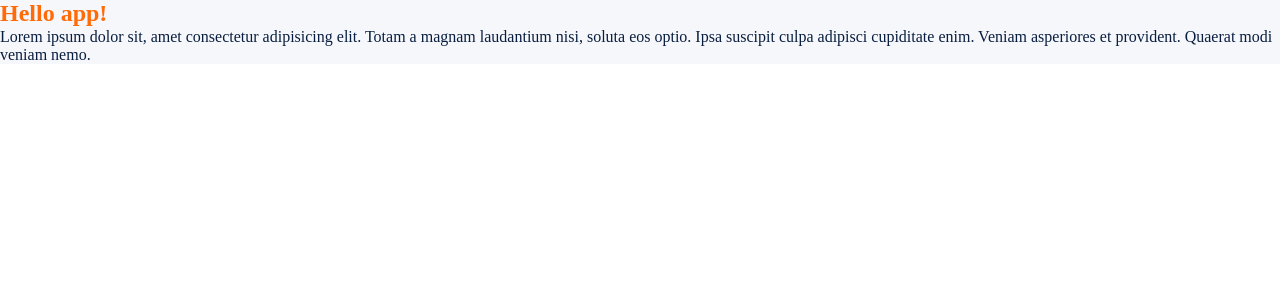
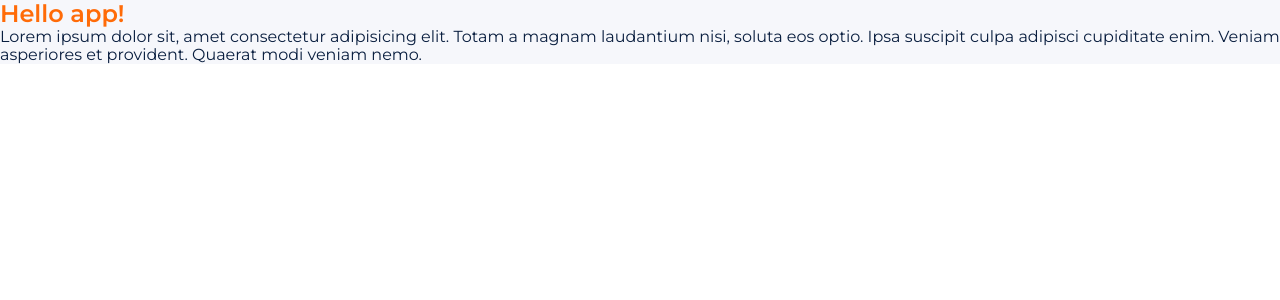
Before and after one commit to VitaliyZavgorodniy/book-read-frontend, a React (Create React App) app: page / in a window 1280 px wide. Shown: the top 300 px of the page. Built offline with nearby package versions, Linux system fonts and the light colour scheme.

Commit message:
added fonts

```diff
--- /dev/null
+++ b/src/fonts.css
@@ -0,0 +1,2 @@
+@import url('https://fonts.googleapis.com/css2?family=Montserrat:wght@300;400;500;600&display=swap');
+@import url('https://fonts.googleapis.com/css2?family=Abril+Fatface&display=swap');
--- a/src/index.css
+++ b/src/index.css
@@ -5,6 +5,7 @@
 }
 
 html {
+  font-family: 'Montserrat', sans-serif;
   line-height: 1.15;
   -webkit-text-size-adjust: 100%;
   -moz-tab-size: 4;
--- a/src/index.js
+++ b/src/index.js
@@ -10,6 +10,7 @@
 import App from 'components/App';
 
 import 'index.css';
+import 'fonts.css';
 
 const rootElement = document.getElementById('root');
 
```
